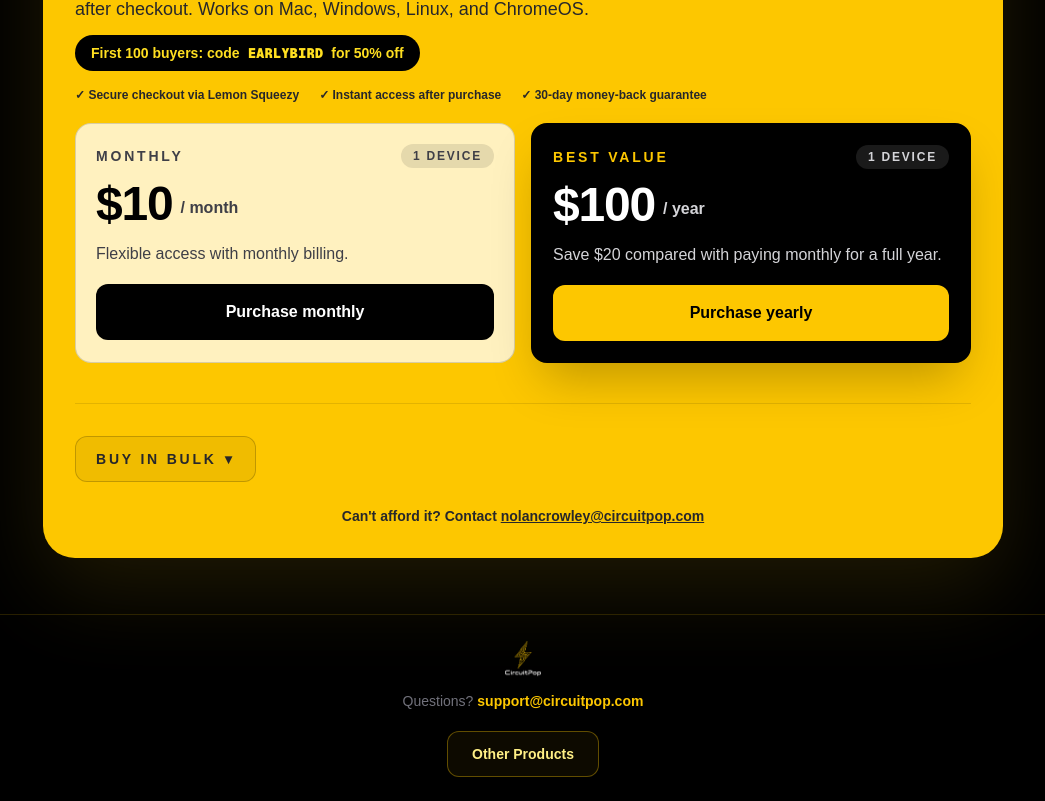
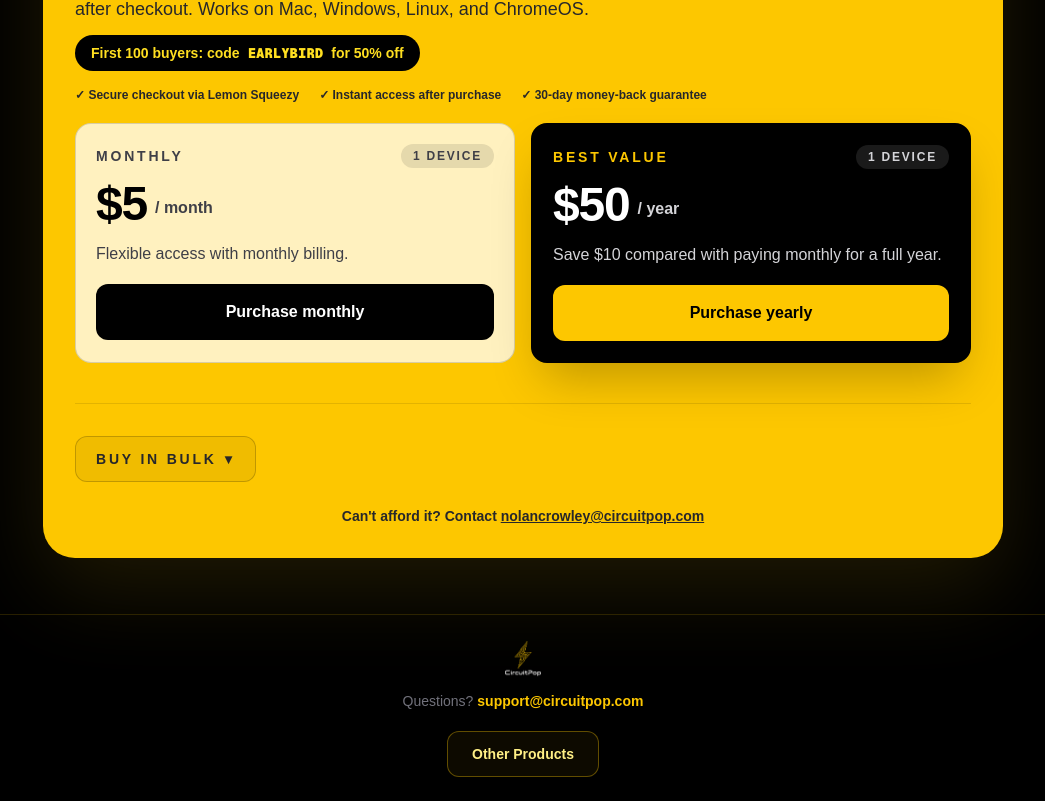
Before and after one commit to nolancrowley101-bot/circutpop, a Next.js app: page / in a window 1280 px wide. Shown: the part 3969-4770 px from the top of the page, without its empty margins (117-1162 px from the left). Built offline with nearby package versions, Linux system fonts and the light colour scheme.

Commit message:
Halve displayed prices to match Lemon Squeezy update
Monthly $10->$5, yearly $100->$50, bulk 10/25/50-device $800/$2000/$4000 -> $400/$1000/$2000.

```diff
--- a/app/page.tsx
+++ b/app/page.tsx
@@ -311,7 +311,7 @@ export default function Home() {
                 <span className="rounded-full bg-black/10 px-3 py-1 text-xs font-black uppercase tracking-[0.15em] text-zinc-700">1 device</span>
               </div>
               <div className="mt-3 flex items-end gap-2">
-                <span className="text-5xl font-black tracking-tight">$10</span>
+                <span className="text-5xl font-black tracking-tight">$5</span>
                 <span className="pb-2 font-bold text-zinc-700">/ month</span>
               </div>
               <p className="mt-3 leading-7 text-zinc-700">Flexible access with monthly billing.</p>
@@ -325,10 +325,10 @@ export default function Home() {
                 <span className="rounded-full bg-white/10 px-3 py-1 text-xs font-black uppercase tracking-[0.15em] text-zinc-300">1 device</span>
               </div>
               <div className="mt-3 flex items-end gap-2">
-                <span className="text-5xl font-black tracking-tight">$100</span>
+                <span className="text-5xl font-black tracking-tight">$50</span>
                 <span className="pb-2 font-bold text-zinc-300">/ year</span>
               </div>
-              <p className="mt-3 leading-7 text-zinc-300">Save $20 compared with paying monthly for a full year.</p>
+              <p className="mt-3 leading-7 text-zinc-300">Save $10 compared with paying monthly for a full year.</p>
               <a href={yearlyCheckoutUrl} target="_blank" rel="noreferrer" className="mt-4 inline-flex min-h-14 w-full items-center justify-center rounded-xl bg-yellow-400 px-7 text-base font-black text-black transition hover:-translate-y-0.5 hover:bg-yellow-300">
                 Purchase yearly
               </a>
@@ -343,7 +343,7 @@ export default function Home() {
                   <span className="rounded-full bg-black/10 px-3 py-1 text-xs font-black uppercase tracking-[0.15em] text-zinc-700">10 devices</span>
                 </div>
                 <div className="mt-3 flex items-end gap-2">
-                  <span className="text-5xl font-black tracking-tight">$800</span>
+                  <span className="text-5xl font-black tracking-tight">$400</span>
                   <span className="pb-2 font-bold text-zinc-700">/ year</span>
                 </div>
                 <p className="mt-3 leading-7 text-zinc-700">One yearly license covering 10 devices.</p>
@@ -357,7 +357,7 @@ export default function Home() {
                   <span className="rounded-full bg-black/10 px-3 py-1 text-xs font-black uppercase tracking-[0.15em] text-zinc-700">25 devices</span>
                 </div>
                 <div className="mt-3 flex items-end gap-2">
-                  <span className="text-5xl font-black tracking-tight">$2,000</span>
+                  <span className="text-5xl font-black tracking-tight">$1,000</span>
                   <span className="pb-2 font-bold text-zinc-700">/ year</span>
                 </div>
                 <p className="mt-3 leading-7 text-zinc-700">One yearly license covering 25 devices.</p>
@@ -371,7 +371,7 @@ export default function Home() {
                   <span className="rounded-full bg-black/10 px-3 py-1 text-xs font-black uppercase tracking-[0.15em] text-zinc-700">50 devices</span>
                 </div>
                 <div className="mt-3 flex items-end gap-2">
-                  <span className="text-5xl font-black tracking-tight">$4,000</span>
+                  <span className="text-5xl font-black tracking-tight">$2,000</span>
                   <span className="pb-2 font-bold text-zinc-700">/ year</span>
                 </div>
                 <p className="mt-3 leading-7 text-zinc-700">One yearly license covering 50 devices.</p>
```
Also changed, not shown: 1 other file (tests, documents, lock files or other folders).
